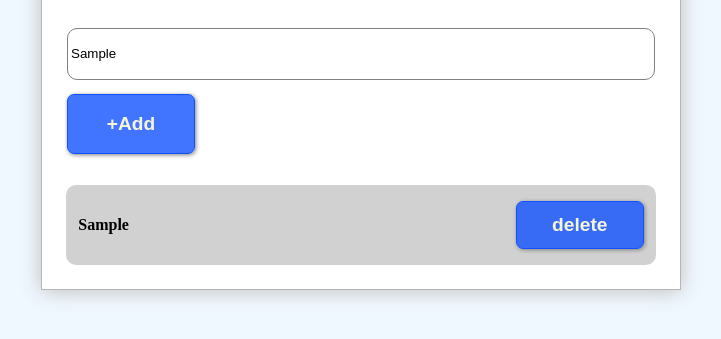
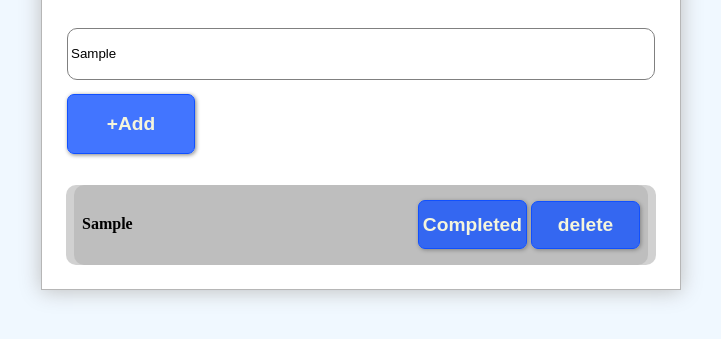
Before and after one commit to Patade-Soham/JavaScript_learning, a plain HTML site: page JavascriptsFuntasks/ToDo app/index.html in a window 1280 px wide. Both pictures are taken after typing "Sample" into the empty fields and a click on the button "+Add". Shown: the part 297-636 px from the top of the page, without its empty margins (279-1000 px from the left). Drawn offline with Linux system fonts and the light colour scheme.

Commit message:
done with add and figured out the fault

```diff
--- a/JavascriptsFuntasks/ToDo app/index.html
+++ b/JavascriptsFuntasks/ToDo app/index.html
@@ -13,14 +13,12 @@
                 <h1>TO DO List</h1>
             </div>
             <div class="todoform">
-                <form id="taskadd">
+                <div id="taskadd">
                     <input id = "inp" type="text" placeholder="Enter your task">
                     <button id="form_button" class="add">+Add</button>
-                </form>
+                </div>
             </div>
-            <div id="taskbox">
 
-            </div>
 
 
 
--- a/JavascriptsFuntasks/ToDo app/script.js
+++ b/JavascriptsFuntasks/ToDo app/script.js
@@ -1,29 +1,44 @@
-let add_button = document.getElementById('form_button')
+const add_button = document.getElementById('form_button')
+const del_button = document.getElementById('delete')
+const comp_button = document.getElementById('Completed')
+let i = 0;
 
-let add_task = (e)=>{
-    e.preventDefault()
-    const task = document.getElementById('inp').value
+const add =function addTask(){
 
-    let taskbox =
+    let task = document.getElementById('inp').value;
+    let taskstr =
     `
                 <div class="task">
                     <div class="text">
                         <h4>${task}</h4>
                     </div>
+                    <button id="Completed">Completed</button>
                     <button id="delete">delete</button>
                 </div>
-    `
-    document.getElementById('taskbox').innerHTML= taskbox
+
+
+    `;
+    if(task.trim()==''){
+        alert('Enter a task to add')
+    }else{
+        let tasknode=document.createElement('div');
+        tasknode.className='task'
+        tasknode.id = `taskName${i}`
+        tasknode.innerHTML=taskstr;
+        document.getElementById('mainbox').append(tasknode)
+        localStorage.setItem(`taskName${i}`,task)
+        i++;
+        // task should remain even after storing
+    }
+
+}
+const done =function update(){
+    alert('done') // these task should be done on event basis i.e. where the event is happening
+}
+const del =function addTask(){
+    alert('deleted')
 }
 
-
-
-add_button.addEventListener('click',add_task)
-let del_button = document.getElementById('delete')
-
-let del_task = (e)=>{
-    document.getElementById('taskbox').innerHTML= ''
-    e.preventDefault()
-}
-
-del_button.addEventListener('click',del_task)
+add_button.addEventListener('click',add)
+del_button.addEventListener('click',del)
+comp_button.addEventListener('click',done)// wont work cause buttons are been created after adding items needs to be fixed
--- a/JavascriptsFuntasks/ToDo app/style.css
+++ b/JavascriptsFuntasks/ToDo app/style.css
@@ -68,8 +68,10 @@ input{
     height: 5rem;
     display: flex;
     justify-content: space-around;
+    gap: 4px;
     align-items: center;
     border-radius: 10px;
+    padding: 8px;
 }
 .text{
 
@@ -100,3 +102,18 @@ input{
     align-items: center;
     border-radius: 10px;
 }
+#Completed{
+    height: 3.01rem;
+    width: 8rem;
+    background-color: rgba(16, 80, 255, 0.788);
+    font-size: larger;
+    font-weight: bold;
+    color: beige;
+    font-family:Arial, Helvetica, sans-serif ;
+    border-radius:7px;
+    border: 1px solid  rgb(16, 80, 255);
+    box-shadow: 1px 1px 4px gray;
+}
+.textdecor{
+    text-decoration: dashed;
+}
```
